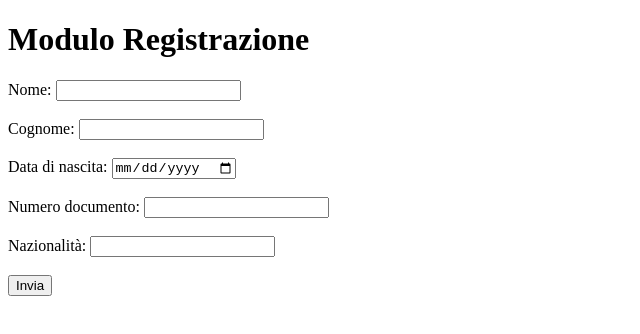
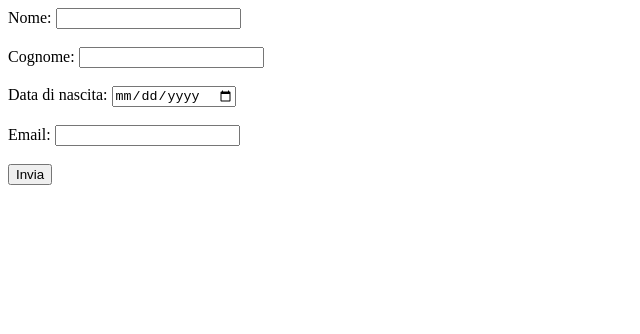
Before and after one commit to fabioverbena/Form_Clienti, a plain HTML site: page index.html in a window 1280 px wide. Shown: the whole page, without its empty margins (0-640 px from the left). Drawn offline with Linux system fonts and the light colour scheme.

Commit message:
index.html

```diff
--- a/index.html
+++ b/index.html
@@ -1,18 +1,7 @@
-<!DOCTYPE html>
-<html>
-<head>
-  <meta charset="UTF-8">
-  <title>Registrazione Ospite</title>
-</head>
-<body>
-  <h1>Modulo Registrazione</h1>
-  <form>
-    <label>Nome: <input type="text" name="nome" required></label><br><br>
-    <label>Cognome: <input type="text" name="cognome" required></label><br><br>
-    <label>Data di nascita: <input type="date" name="nascita" required></label><br><br>
-    <label>Numero documento: <input type="text" name="doc" required></label><br><br>
-    <label>Nazionalità: <input type="text" name="nazionalità" required></label><br><br>
-    <button type="submit">Invia</button>
-  </form>
-</body>
-</html>
+<form action="https://formspree.io/f/mwkajlrd" method="POST">
+  <label>Nome: <input type="text" name="nome" required></label><br><br>
+  <label>Cognome: <input type="text" name="cognome" required></label><br><br>
+  <label>Data di nascita: <input type="date" name="nascita" required></label><br><br>
+  <label>Email: <input type="email" name="email" required></label><br><br>
+  <button type="submit">Invia</button>
+</form>
```
